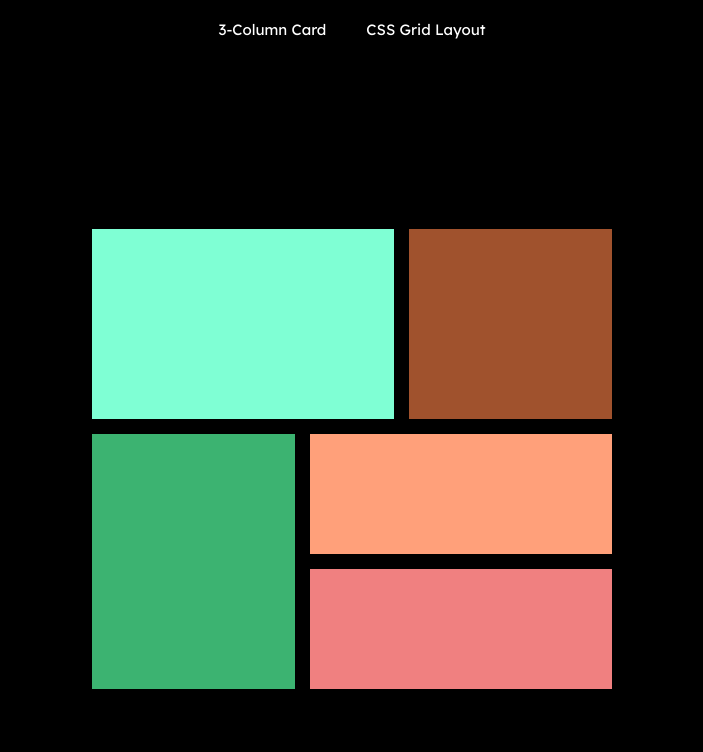
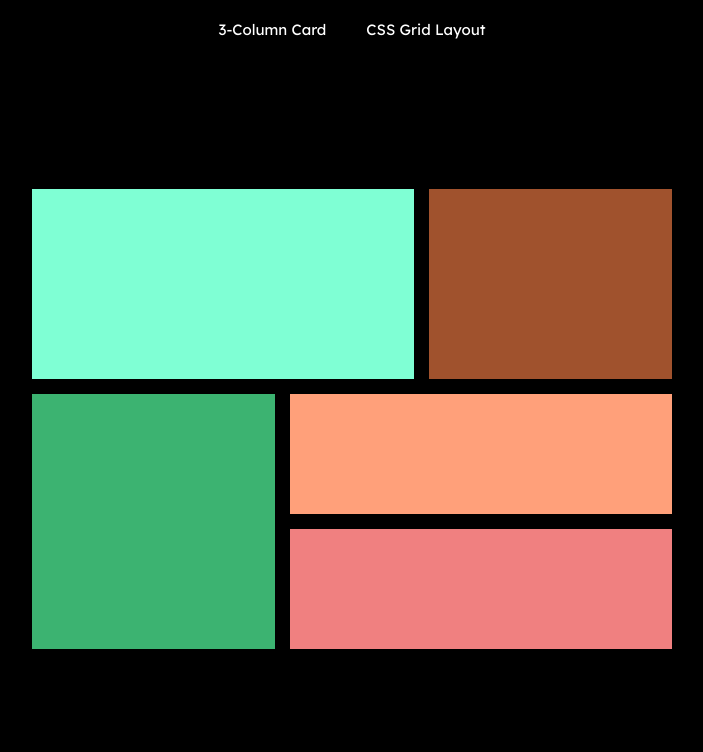
Before and after one commit to ux-finesse/CSS-Flexbox-and-Grid-Layout, a plain HTML site: page grid.html in a window 1280 px wide. Shown: the whole page, without its empty margins (288-991 px from the left). Drawn offline with Linux system fonts and the light colour scheme.

Commit message:
Adjusted the Semantics

```diff
--- a/flexboxstyle.css
+++ b/flexboxstyle.css
@@ -5,20 +5,18 @@
   text-decoration: none;
 }
 
-main {
-  display: flex;
-  width: 60%;
-  margin: auto;
-  justify-content: center;
-  align-items: center;
-  height: 100vh;
-}
-
 header{
   width: 100%;
   padding: 20px 0;
 }
 
+main{
+  display: flex;
+  width: 60%;
+  justify-content: center;
+  align-items: center;
+  margin: 130px auto 0;
+}
 .nav-links ul{
   margin: auto;
   display: flex;
--- a/grid.html
+++ b/grid.html
@@ -8,6 +8,8 @@
     <link rel="stylesheet" href="gridstyle.css">
     <link rel="stylesheet" href="https://fonts.googleapis.com/css2?family=Big+Shoulders+Display:wght@700&family=Lexend+Deca:wght@400&display=swap"/>
 </head>
+
+<body>
     <header>
         <nav class="nav-links">
           <ul>
@@ -16,9 +18,7 @@
           </ul>
         </nav>
     </header>
-<body>
     <main>
-        <div class="grid">
             <div class="shape-a"></div>
 
             <div class="shape-b"></div>
@@ -28,7 +28,6 @@
             <div class="shape-d"></div>
 
             <div class="shape-e"></div>
-        </div>
     <main>
 </body>
 </html>
--- a/gridstyle.css
+++ b/gridstyle.css
@@ -8,9 +8,14 @@
 
 header{
     width: 100%;
-    padding: 20px 20px;
+    padding: 20px;
     font-size: 15px;
     background-color:black;
+}
+
+body{
+    background-color: black;
+    height: 100vh;
 }
 
 .nav-links ul{
@@ -34,16 +39,11 @@ header{
     text-decoration: none;
 }
 
+
+
 main{
-    display: flex;
-    justify-content: center;
-    background-color: black;
-    place-items: center;
-    height: 100vh;
-}
-
-.grid{
     display: grid;
+    margin: 130px auto 0;
     gap: 15px;
     width: 50%;
 
@@ -67,26 +67,31 @@ main div{
 .shape-a{
     background-color: aquamarine;
     grid-area: a;
+    width: 100%;
     height: 190px;
 
 }
 
 .shape-b{
     background-color: sienna;
+    width: 100%;
     grid-area: b;
 }
 
 .shape-c{
     background-color: mediumseagreen;
     grid-area: c;
+    width: 100%;
 }
 
 .shape-d{
     background-color: lightsalmon;
+    width: 100%;
     grid-area: d;
 }
 
 .shape-e{
     background-color: lightcoral;
+    width: 100%;
     grid-area: e;
 }
```
Also changed, not shown: index.html (+1 -1 lines). Lines whose indentation alone changed are shown as unchanged.
